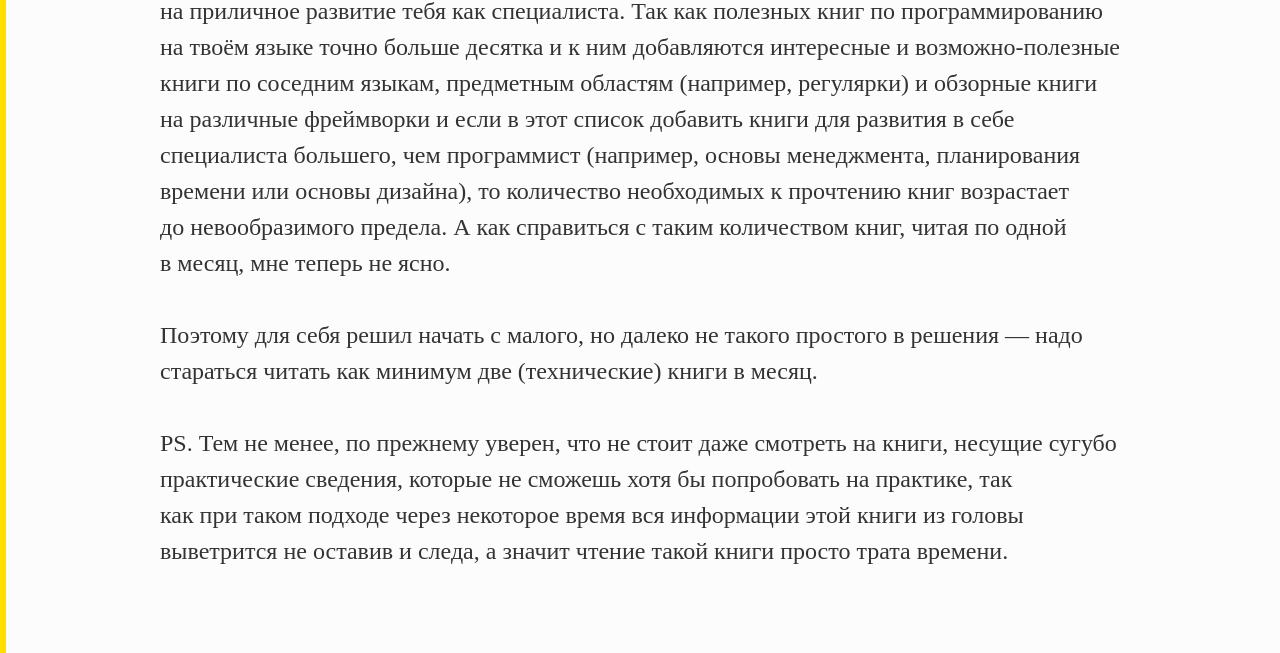
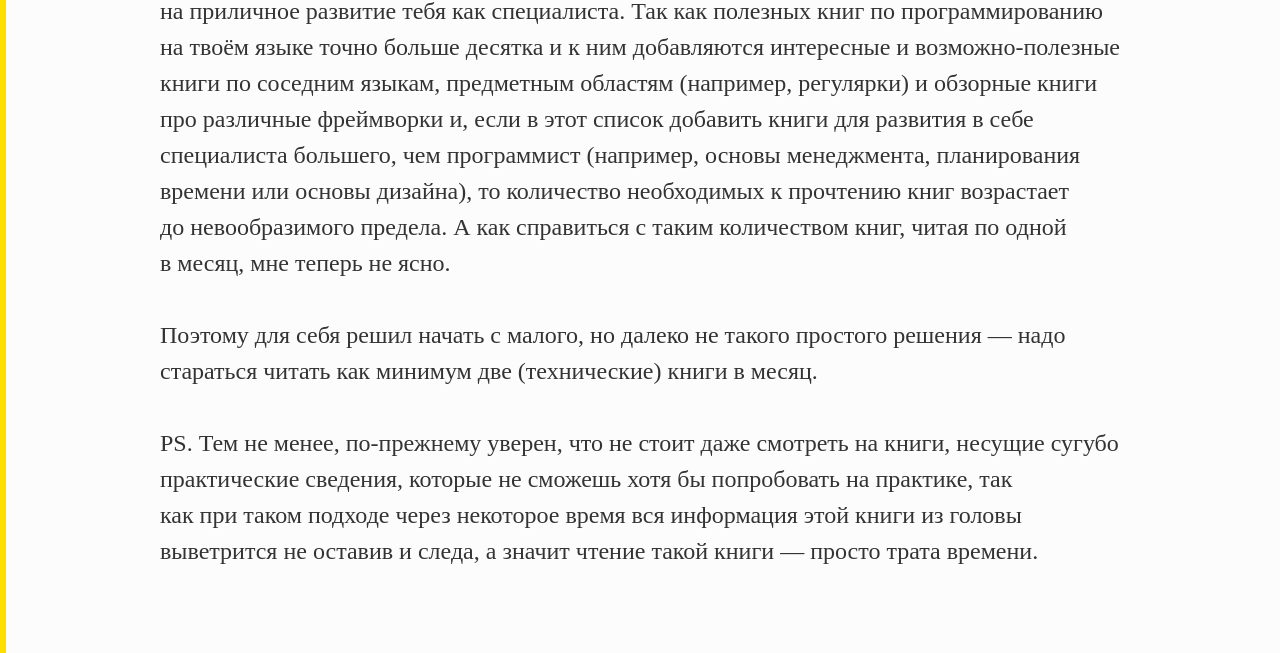
Before and after one commit to iamstarkov/vstarkov.ru, a Jekyll site: the page built from _posts/2014-02-06-monthbook.md, in a window 1280 px wide. Shown: the part 740-1393 px from the top of the page. Built offline with Jekyll 4.4.1, drawn with Linux system fonts in a browser that asks for light colours; comment, search, counter and statistics services are not loaded; some of the changed text lies outside the part shown.

Commit message:
Fix few typos.

```diff
--- a/_posts/2014-02-06-monthbook.md
+++ b/_posts/2014-02-06-monthbook.md
@@ -9,10 +9,10 @@ categories : [career, self-development]
 
 Посчитав количество прочитанных мной книг за прошлый год я был немного в унынии — их оказалось всего одиннадцать (из них только шесть технические). Мне кажется, что это очень мало.
 
-Затем мой коллега [Илья][1] сказал, что у него в списке на прочтение около 20 книг. Это сподвигло меня подумать о том, что если бы у меня был бы такой же список, то я смог бы его прочитать только за два года. А это ведь небольшая коллекция книг по сути. Более того половина книг даже из такого списка скорее всего устареет за эти два года. Этот эффект неприятен тем, что недополучишь часть актуальных для тебя знаний на тот момент. Следующий неприятный момент заключается в том, что десятка книг в год не может хватить на приличное развитие тебя как специалиста. Так как полезных книг по программированию на твоём языке точно больше десятка и к ним добавляются интересные и возможно-полезные книги по соседним языкам, предметным областям (например, регулярки) и обзорные книги на различные фреймворки и если в этот список добавить книги для развития в себе специалиста большего, чем программист (например, основы менеджмента, планирования времени или основы дизайна), то количество необходимых к прочтению книг возрастает до невообразимого предела. А как справиться с таким количеством книг, читая по одной в месяц, мне теперь не ясно.
+Затем мой коллега [Илья][1] сказал, что у него в списке на прочтение около 20 книг. Это сподвигло меня подумать о том, что если бы у меня был бы такой же список, то я смог бы его прочитать только за два года. А это ведь небольшая коллекция книг по сути. Более того половина книг даже из такого списка скорее всего устареет за эти два года. Этот эффект неприятен тем, что недополучишь часть актуальных для тебя знаний на тот момент. Следующий неприятный момент заключается в том, что десятка книг в год не может хватить на приличное развитие тебя как специалиста. Так как полезных книг по программированию на твоём языке точно больше десятка и к ним добавляются интересные и возможно-полезные книги по соседним языкам, предметным областям (например, регулярки) и обзорные книги про различные фреймворки и, если в этот список добавить книги для развития в себе специалиста большего, чем программист (например, основы менеджмента, планирования времени или основы дизайна), то количество необходимых к прочтению книг возрастает до невообразимого предела. А как справиться с таким количеством книг, читая по одной в месяц, мне теперь не ясно.
 
-Поэтому для себя решил начать с малого, но далеко не такого простого в решения — надо стараться читать как минимум две (технические) книги в месяц.
+Поэтому для себя решил начать с малого, но далеко не такого простого решения — надо стараться читать как минимум две (технические) книги в месяц.
 
-PS. Тем не менее, по прежнему уверен, что не стоит даже смотреть на книги, несущие сугубо практические сведения, которые не сможешь хотя бы попробовать на практике, так как при таком подходе через некоторое время вся информации этой книги из головы выветрится не оставив и следа, а значит чтение такой книги просто трата времени.
+PS. Тем не менее, по-прежнему уверен, что не стоит даже смотреть на книги, несущие сугубо практические сведения, которые не сможешь хотя бы попробовать на практике, так как при таком подходе через некоторое время вся информация этой книги из головы выветрится не оставив и следа, а значит чтение такой книги — просто трата времени.
 
 [1]: https://github.com/i-akhmadullin "github/i-akhmadullin"
```
